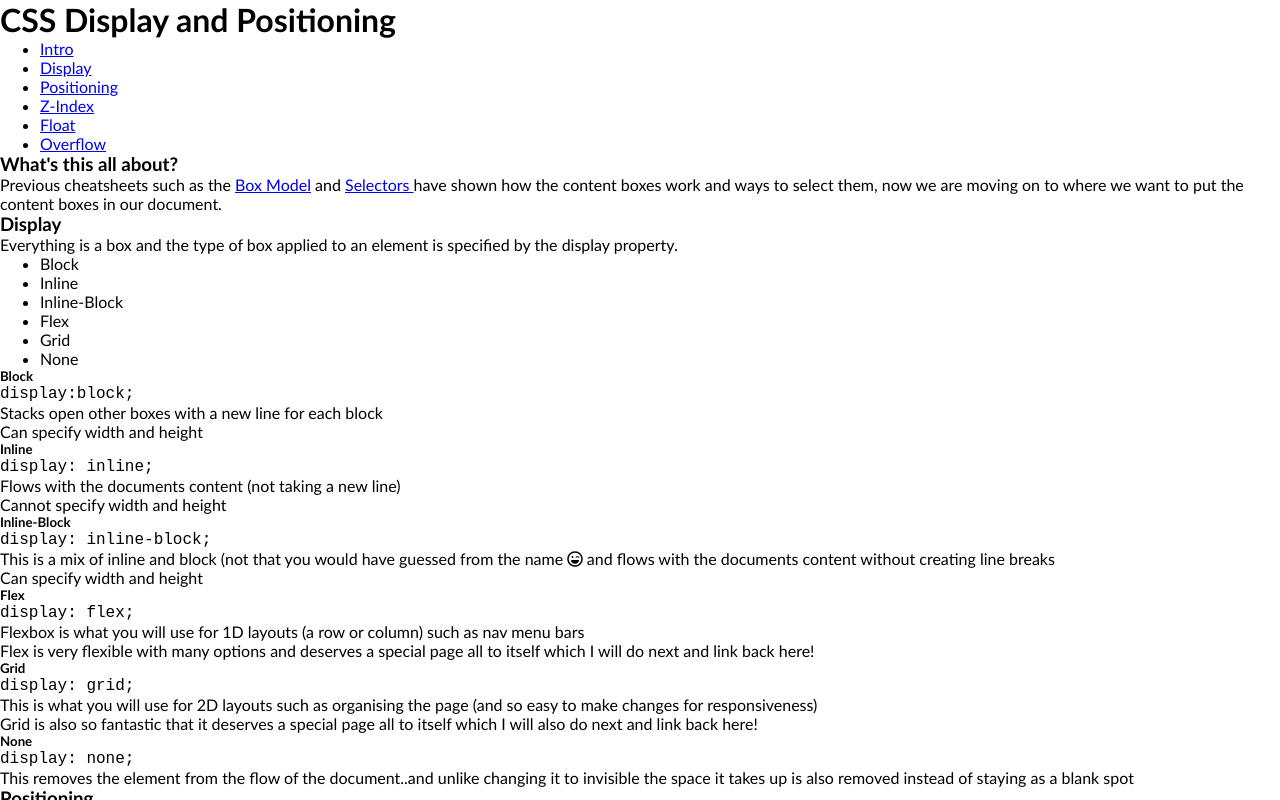
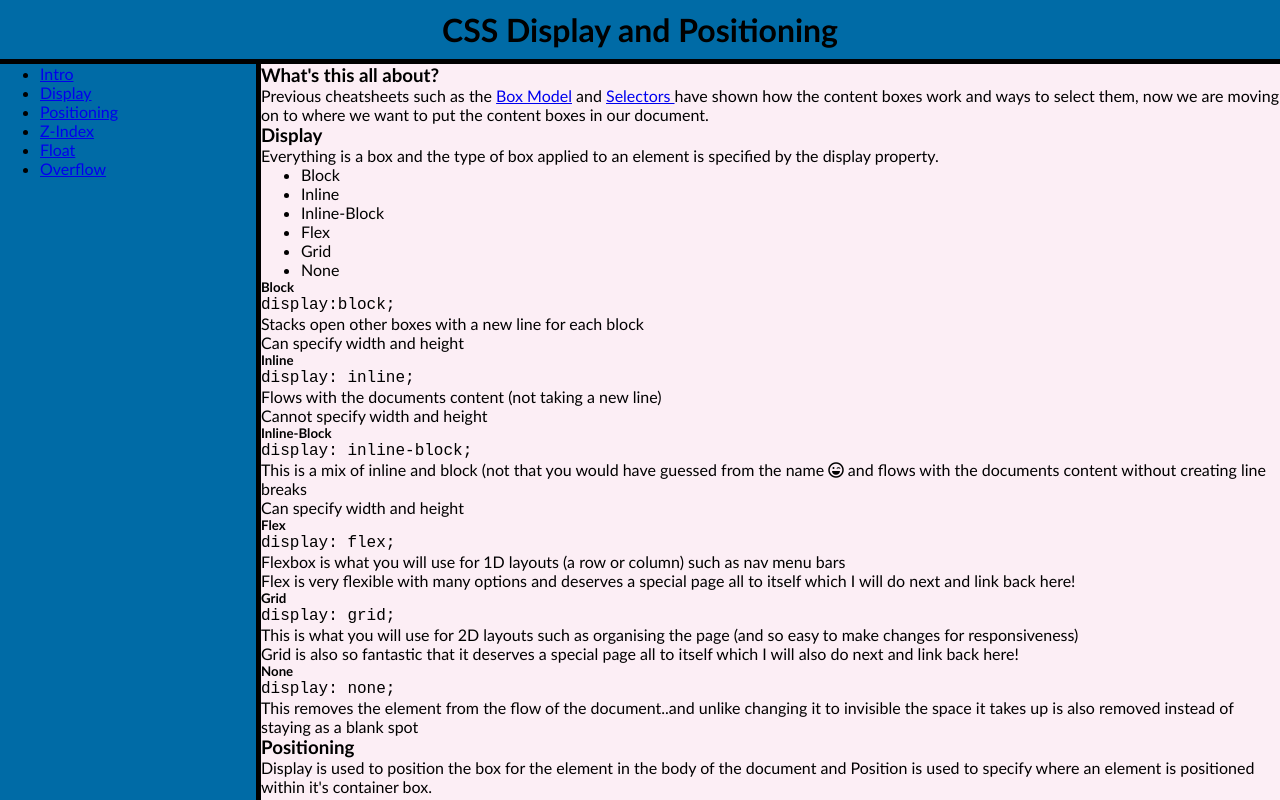
Before and after one commit to MazontheMoon/css_cheatsheet_display_positioning, a plain HTML site: page index.html in a window 1280 px wide. Shown: the top 800 px of the page. Drawn offline with Linux system fonts and the light colour scheme; a web font is replaced by a local one.

Commit message:
new: Added grid layout and updated color schema
Added grid layout and assigned each section container to grid position. Changed colour schema

```diff
--- a/style.css
+++ b/style.css
@@ -3,11 +3,12 @@ Declare variables for page
 =========================*/
 :root {
   /*color scheme*/
-  --text-colour: #040303; /*Black*/
-  --heading-background-colour: #6a7b76; /*Green*/
-  --section-background-colour: #beb0a7; /*Beige*/
-  --section-border-colour: #3a4e48; /*Dark Green*/
-  --sub-section-header-colour: #8b9d83; /*Light Green*/
+  --text-dark-colour: #222222; /*black*/
+  --text-light-colour: #fceef5; /*blush*/
+  --heading-background-colour: #006ba6; /*darkcyan*/
+  --section-background-colour: #fceef5; /*lavenderblush*/
+  --footer-background-colour: #0496ff; /*blue*/
+  --highlight-colour: #d7b9d5; /*thistle (lavendar)*/
 
   /*font*/
 
@@ -51,18 +52,34 @@ Layout
 =================*/
 
 /*Grid for sections*/
+body {
+  display: grid;
+  grid-template-columns: 20% 1fr 1fr;
+  grid-template-areas:
+    "header header header"
+    "nav main main"
+    "nav main main"
+    "nav footer footer";
+  grid-gap: 5px;
+  margin: 0 auto;
+  background-color: var(----text-colour, black);
+}
 
 /*================
 Header
 =================*/
 
 /*container box for header section - used for grid layout*/
-header {
+body > header {
+  grid-area: header;
+  background-color: var(--heading-background-colour);
+  padding: 10px;
 }
 
 /*styling for header*/
 h1 {
   width: 100%;
+  text-align: center;
 }
 /*================
 Nav Menu Bar
@@ -70,6 +87,8 @@ Nav Menu Bar
 
 /*container box for nav section - used for grid layout*/
 nav {
+  grid-area: nav;
+  background-color: var(--heading-background-colour);
 }
 
 /*styling for nav bar */
@@ -89,6 +108,8 @@ Main Sections
 
 /*container box for main section - used for grid layout*/
 main {
+  grid-area: main;
+  background-color: var(--section-background-colour);
 }
 
 /*styling for the sections*/
@@ -137,6 +158,8 @@ Footer
 
 /*container box for footer section - used for grid layout*/
 footer {
+  grid-area: footer;
+  background-color: var(--footer-background-colour);
 }
 
 /*styling for footer*/
```
